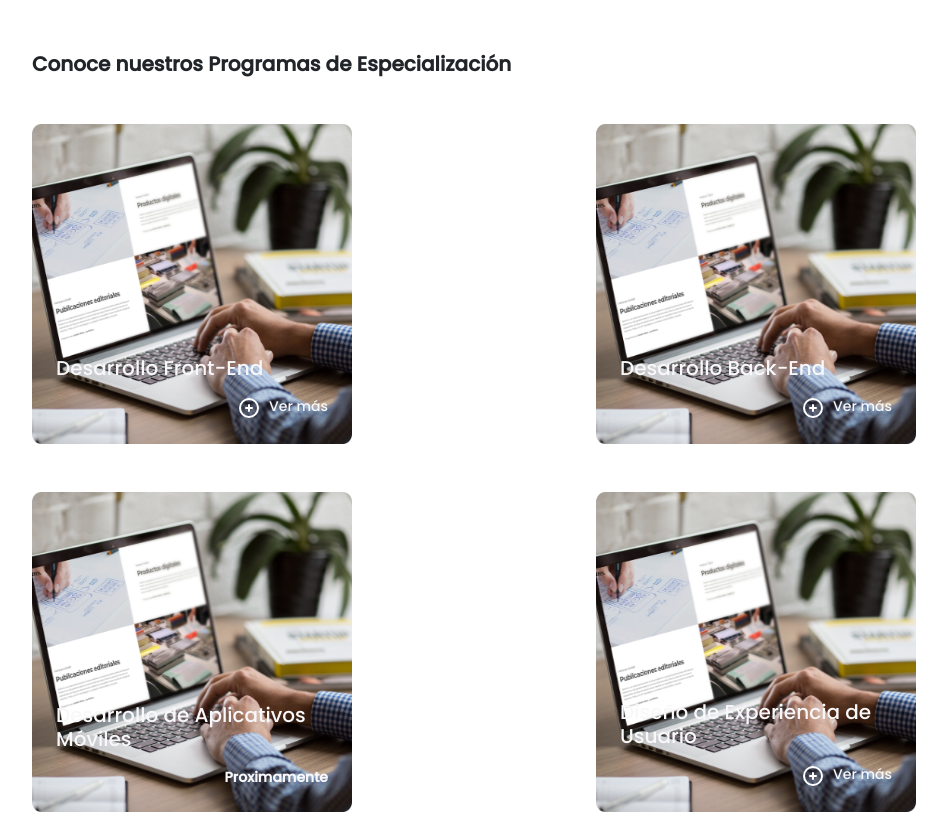
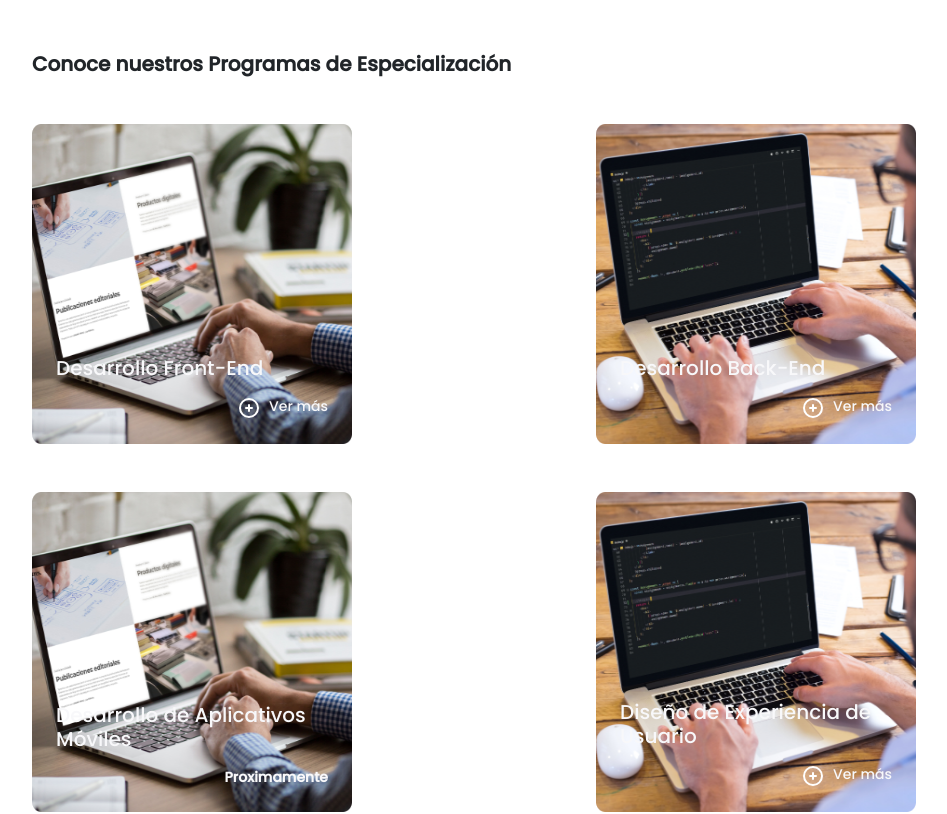
Before and after one commit to rpinedaec83/frontGrupo3, a Vue app: page / in a window 1280 px wide. Shown: the part 800-1614 px from the top of the page, without its empty margins (16-963 px from the left). Built offline with nearby package versions, Linux system fonts and the light colour scheme.

Commit message:
add store for home

```diff
--- a/src/components/HeaderNav.vue
+++ b/src/components/HeaderNav.vue
@@ -23,7 +23,8 @@ import imgPachaqtec from '@/assets/img/pachaqtec-logo.png';
 const props = defineProps({
     viewActual: {
         type: String,
-        required: true
+        required: true,
+        default: "home"
     }
 });
 
--- a/src/components/iniciohome/ProgramasEspecializacion.vue
+++ b/src/components/iniciohome/ProgramasEspecializacion.vue
@@ -10,7 +10,7 @@
                 <div v-for="programaEspecializacion in programasEspecializacion" :key="programaEspecializacion.id"
                     class="col-12 col-md-6 mb-5 p-0">
                     <div class="especializacion-background p-4 d-flex flex-column justify-content-end"
-                        :style="{ backgroundImage: `url(${programaEspecializacion.imagenUrl})` }">
+                        :style="{ backgroundImage: `url('${programaEspecializacion.imagenUrl}')` }">
                         <h3 class="especializacion-titulo mb-3">{{ programaEspecializacion.nombreEspecializacion }}</h3>
                         <div v-if="programaEspecializacion.activo" class="d-flex especializacion-boton justify-content-end">
                             <boton-mas-icon class="me-2" />
@@ -24,8 +24,15 @@
     </div>
 </template>
 <script setup>
+import { storeToRefs } from 'pinia';
 import { BotonMasIcon, PencilIcon } from '@/components/icons';
-import imgExample from '@/assets/img/image-example.png';
+import { useHomeStore } from '@/stores'
+
+
+const homeStore = useHomeStore();
+
+let { programasEspecializacion } = storeToRefs(homeStore);
+homeStore.getListadoProgramasEspecializacion();
 
 defineProps({
     isMediumScreen: {
@@ -33,34 +40,6 @@ defineProps({
         required: true
     }
 });
-
-let programasEspecializacion = [
-    {
-        id: 1,
-        nombreEspecializacion: 'Desarrollo Front-End',
-        imagenUrl: imgExample,
-        activo: true
-    },
-    {
-        id: 2,
-        nombreEspecializacion: 'Desarrollo Back-End',
-        imagenUrl: imgExample,
-        activo: true
-    },
-    {
-        id: 3,
-        nombreEspecializacion: 'Desarrollo de Aplicativos Móviles',
-        imagenUrl: imgExample,
-        activo: false
-    },
-    {
-        id: 4,
-        nombreEspecializacion: 'Diseño de Experiencia de Usuario',
-        imagenUrl: imgExample,
-        activo: true
-    }
-];
-
 
 </script>
 <style lang="scss" scoped>
--- /dev/null
+++ b/src/stores/alert.store.js
@@ -0,0 +1,19 @@
+import { defineStore } from 'pinia';
+
+export const useAlertStore = defineStore({
+    id: 'alert',
+    state: () => ({
+        alert: null
+    }),
+    actions: {
+        success(message) {
+            this.alert = { message, type: 'alert-success' };
+        },
+        error(message) {
+            this.alert = { message, type: 'alert-danger' };
+        },
+        clear() {
+            this.alert = null;
+        }
+    }
+});
--- /dev/null
+++ b/src/stores/home/home.store.js
@@ -0,0 +1,45 @@
+import { defineStore } from 'pinia';
+import { ref } from 'vue';
+
+export const useHomeStore = defineStore('home', () => {
+
+    const programasEspecializacion = ref(null);
+
+
+    function getListadoProgramasEspecializacion() {
+
+        programasEspecializacion.value = [
+            {
+                id: 1,
+                nombreEspecializacion: 'Desarrollo Front-End',
+                imagenUrl: "img/image-especializacion-1.png",
+                activo: true
+            },
+            {
+                id: 2,
+                nombreEspecializacion: 'Desarrollo Back-End',
+                imagenUrl: "img/image-especializacion-2.png",
+                activo: true
+            },
+            {
+                id: 3,
+                nombreEspecializacion: 'Desarrollo de Aplicativos Móviles',
+                imagenUrl: "img/image-especializacion-1.png",
+                activo: false
+            },
+            {
+                id: 4,
+                nombreEspecializacion: 'Diseño de Experiencia de Usuario',
+                imagenUrl: "img/image-especializacion-2.png",
+                activo: true
+            }
+        ];
+    }
+
+    return {
+        programasEspecializacion,
+        getListadoProgramasEspecializacion
+    };
+
+}
+);
--- /dev/null
+++ b/src/stores/index.js
@@ -0,0 +1,2 @@
+export * from './alert.store';
+export * from './home/home.store';
```
Also changed, not shown: public/img/image-especializacion-1.png (renamed from src/assets/img/image-example.png), public/img/image-especializacion-2.png (added), src/stores/compras/checkout.store.js (added), src/stores/login/registro-login.store.js (added).
